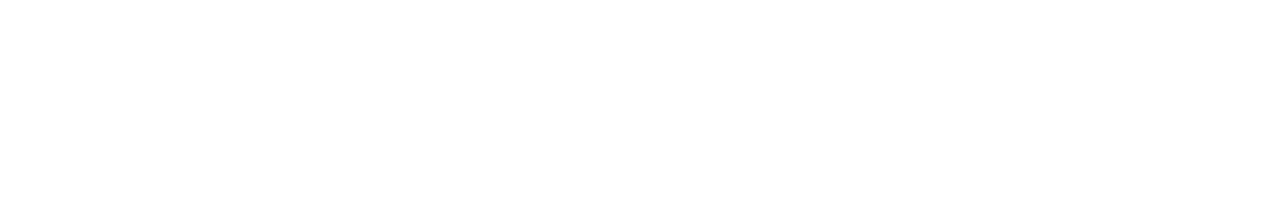
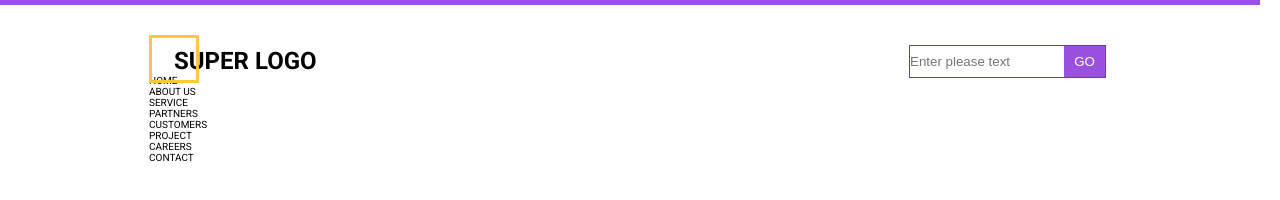
Before and after one commit to kolesnikovtgn/layout1, a plain HTML site: page index.html in a window 1280 px wide. Drawn offline with Linux system fonts and the light colour scheme.

Commit message:
Added header with logo and search

```diff
--- a/css/style.css
+++ b/css/style.css
@@ -19,8 +19,76 @@ html {
     overflow-y: scroll;
     text-rendering: optimizeLegibility;
 }
+
+body {
+    max-width: 1260px;
+}
+
 .clearfix::after {
     content: " ";
     display: table;
     clear: both;
 }
+
+.topline {
+    background-color: #9B51E0;
+    width: 100%;
+    height: 5px;
+}
+
+.site {
+    max-width: 76.19%;
+    margin-left: 149px;
+}
+
+.header {
+    width: 100%;
+    position: relative;
+}
+
+.header__square {
+    width: 50px;
+    height: 48px;
+    border: solid 3px #FFC740;
+    position: absolute;
+    margin-top: 30px;
+    float: left;
+}
+
+.header__text {
+    margin: 42px 0 0 25px;
+    font-size: 2.4rem;
+    font-weight: 700;
+    line-height: 2.8rem;
+    color: #000000;
+    float: left;
+}
+
+.header__search {
+    margin: 40px 0 0 760px;
+    position: absolute;
+    float: right;
+}
+
+.header__search-input {
+    width: 155px;
+    height: 33px;
+    border: solid 1px #6D3D99;
+    border-right: 0px;
+    margin: 0;
+}
+
+.header__search-button {
+    width: 42px;
+    height: 33px;
+    border: solid 1px #6D3D99;
+    border-left: 0px;
+    background-color: #9B51E0;
+    color: #FFFFFF;
+    outline: none;
+    margin: 0;
+}
+
+.navbar {
+
+}
--- a/index.html
+++ b/index.html
@@ -9,5 +9,26 @@
     <link rel="stylesheet" href="css/style.css">
 </head>
 <body>
+<div class="topline"></div>
+<div class="site">
+    <header class="header clearfix">
+        <div class="header__square"></div>
+        <div class="header__text">SUPER LOGO</div>
+        <form class="header__search">
+            <input class="header__search-input" type="search" placeholder="Enter please text" /><input
+                class="header__search-button" type="button" value="GO">
+        </form>
+    </header>
+    <nav class="navbar">
+        <a><div class="item"><p>HOME</p></div></a>
+        <div class="item"><p>ABOUT US</p></div>
+        <div class="item">SERVICE</div>
+        <div class="item">PARTNERS</div>
+        <div class="item">CUSTOMERS</div>
+        <div class="item">PROJECT</div>
+        <div class="item">CAREERS</div>
+        <div class="item">CONTACT</div>
+    </nav>
+</div>
 </body>
 </html>
```
